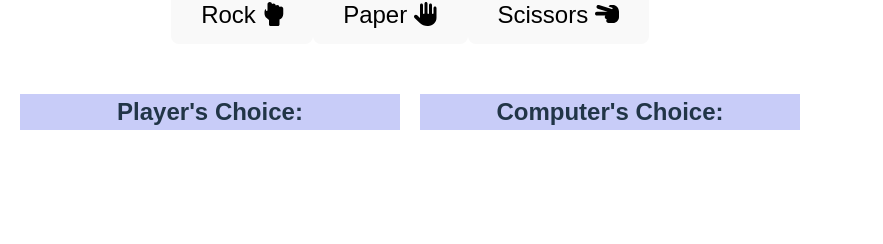
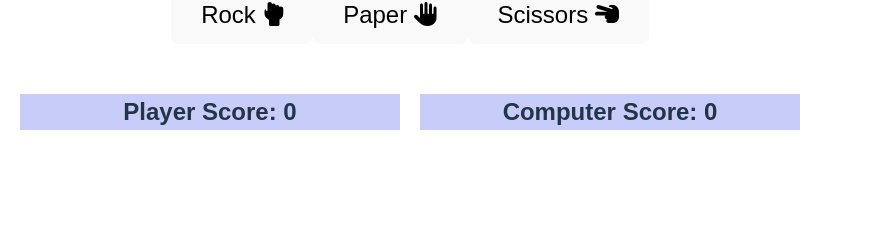
Before and after one commit to destineevaldivia/game-react, a React (Vite) app in the folder game/: page / in a window 1280 px wide. Shown: the part 303-547 px from the top of the page, without its empty margins (0-883 px from the left). Built offline with nearby package versions, Linux system fonts and the light colour scheme.

Commit message:
added player component

```diff
--- a/game/src/App.jsx
+++ b/game/src/App.jsx
@@ -2,6 +2,7 @@ import { useState } from 'react'
 import "./App.css";
 import { FontAwesomeIcon } from '@fortawesome/react-fontawesome'
 import { faHandBackFist, faHand, faHandScissors } from '@fortawesome/free-solid-svg-icons'
+import Player from './components/Player';
 
 
 
@@ -23,14 +24,16 @@ function App() {
     </div>
 
     <div className="player-container">
-        <div className='player'>
-          <h2> Player's Choice: <span id = "player-choice"></span></h2>
-          <div></div>
-        </div>
-        <div className='player'>
-          <h2> Computer's Choice: <span id="computer-choice"></span></h2>
-          <div></div>
-        </div>
+        <Player name="Player" score={0}/>
+        <Player name="Computer" score={0}/>
+        {/* <div className='player'>
+          <h2 className='score'> Player's score: <span id = "player-score"></span></h2>
+          <div className='action'></div>
+        </div> */}
+        {/* <div className='player'>
+          <h2 className='score'> Computer's score: <span id="computer-score"></span></h2>
+          <div className='action'></div>
+        </div> */}
     </div>
 
     <div className="result">
--- a/game/src/components/Player.jsx
+++ b/game/src/components/Player.jsx
@@ -2,8 +2,8 @@
 
 function Player (props) {
     return (
-        <div>
-
+        <div className='player'>
+            <h2 className='score'> {props.name} Score: {props.score}</h2>
         </div>
     )
 }
```
